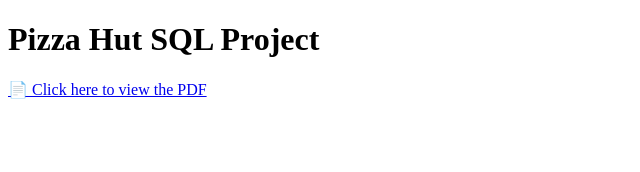
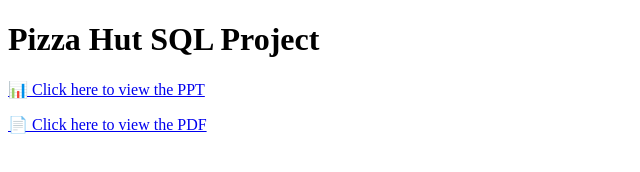
Before and after one commit to vishalnfskumar/pizza-hut-SQL-project, a plain HTML site: page index.html in a window 1280 px wide. Shown: the whole page, without its empty margins (0-640 px from the left). Drawn offline with Linux system fonts and the light colour scheme.

Commit message:
index.html

```diff
--- a/index.html
+++ b/index.html
@@ -1,10 +1,15 @@
 <!DOCTYPE html>
 <html>
 <head>
-  <title>Pizza Hut SQL Project</title>
+    <title>Pizza Hut SQL Project</title>
 </head>
 <body>
-  <h1>Pizza Hut SQL Project</h1>
-  <p><a href="pizza-hut-sql-project.pptx" target="_blank">📄 Click here to view the PDF</a></p>
+    <h1>Pizza Hut SQL Project</h1>
+    <p>
+        <a href="pizza-hut-sql-project.pptx" target="_blank">📊 Click here to view the PPT</a>
+    </p>
+    <p>
+        <a href="pizza-hut-sql-project.pdf" target="_blank">📄 Click here to view the PDF</a>
+    </p>
 </body>
 </html>
```
